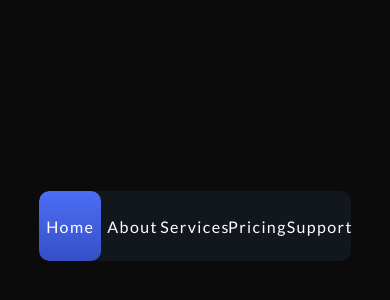
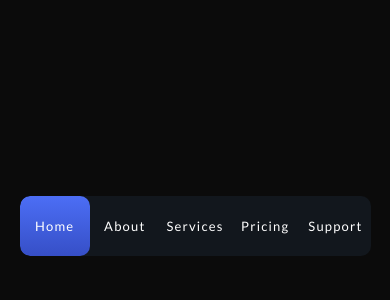
Before and after one commit to sivatharanCODES/WebDevFreak-YT-Source, a plain HTML site: page Modern Animated Navigation Bar-Responsive/index.html in a window 390 px wide. Shown: the part 196-496 px from the top of the page. Drawn offline with Linux system fonts and the light colour scheme.

Commit message:
made responsive

```diff
--- a/Modern Animated Navigation Bar-Responsive/index.html
+++ b/Modern Animated Navigation Bar-Responsive/index.html
@@ -4,7 +4,7 @@
     <meta charset="UTF-8" />
     <meta name="viewport" content="width=device-width, initial-scale=1.0" />
     <link rel="stylesheet" href="style.css" />
-    <title>Navigation Bar</title>
+    <title>Animated Navigation Bar</title>
   </head>
   <body>
     <nav class="navbar">
--- a/Modern Animated Navigation Bar-Responsive/style.css
+++ b/Modern Animated Navigation Bar-Responsive/style.css
@@ -1,4 +1,4 @@
-@import url("https://fonts.googleapis.com/css2?family=Lato:ital,wght@0,100;0,300;0,400;0,700;0,900;1,100;1,300;1,400;1,700;1,900&display=swap");
+@import url("https://fonts.googleapis.com/css2?family=Lato:wght@400;700&display=swap");
 
 :root {
   --background-color: #0b0b0b;
@@ -7,14 +7,17 @@
   --blue-dark: #364fc7;
   --font-color: #fff;
 }
+
 * {
   margin: 0;
   padding: 0;
   box-sizing: border-box;
 }
+
 html {
   font-size: 62.5%;
 }
+
 body {
   display: flex;
   justify-content: center;
@@ -23,25 +26,28 @@ body {
   background-color: var(--background-color);
   font-family: "Lato", sans-serif;
 }
+
 .navbar {
   display: flex;
   align-items: center;
   justify-content: space-between;
   position: relative;
-  width: 80%;
-  height: 70px;
+  width: 90%;
+  max-width: 1200px;
+  height: 60px;
   border-radius: 10px;
   background-color: var(--nav-color);
   overflow: hidden;
 }
+
 .navbar a {
+  flex: 1;
   display: flex;
   align-items: center;
   justify-content: center;
-  width: 20%;
   font-size: 1.6rem;
-  letter-spacing: 1.4px;
   font-weight: 500;
+  letter-spacing: 1.2px;
   color: var(--font-color);
   text-decoration: none;
   height: 100%;
@@ -57,10 +63,12 @@ body {
   height: 100%;
   border-radius: 10px;
   background: linear-gradient(to bottom, var(--blue-light), var(--blue-dark));
-  transition: 0.5s;
+  transition: 0.5s ease;
 }
+
+/* Hover movement for each item */
 .navbar a:nth-child(1):hover ~ .fill {
-  left: 0;
+  left: 0%;
 }
 .navbar a:nth-child(2):hover ~ .fill {
   left: 20%;
@@ -74,3 +82,10 @@ body {
 .navbar a:nth-child(5):hover ~ .fill {
   left: 80%;
 }
+
+/* Responsive font sizing */
+@media (max-width: 500px) {
+  .navbar a {
+    font-size: 1.3rem;
+  }
+}
```
